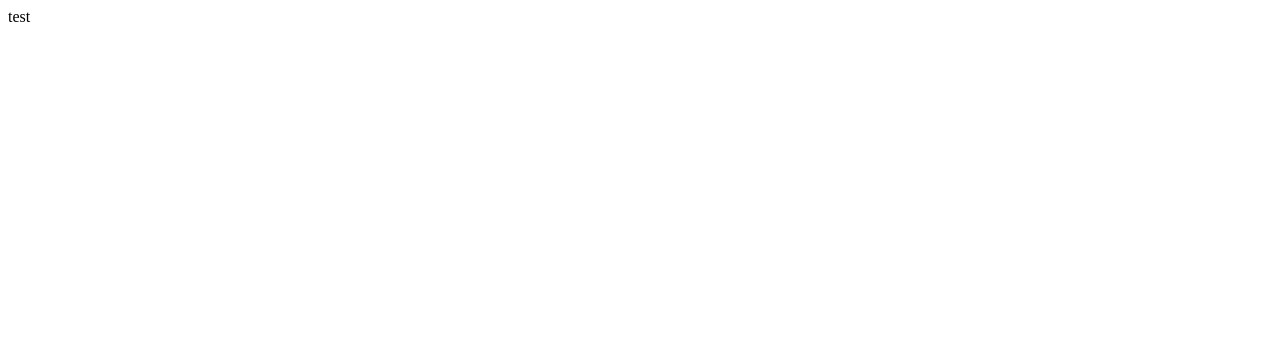
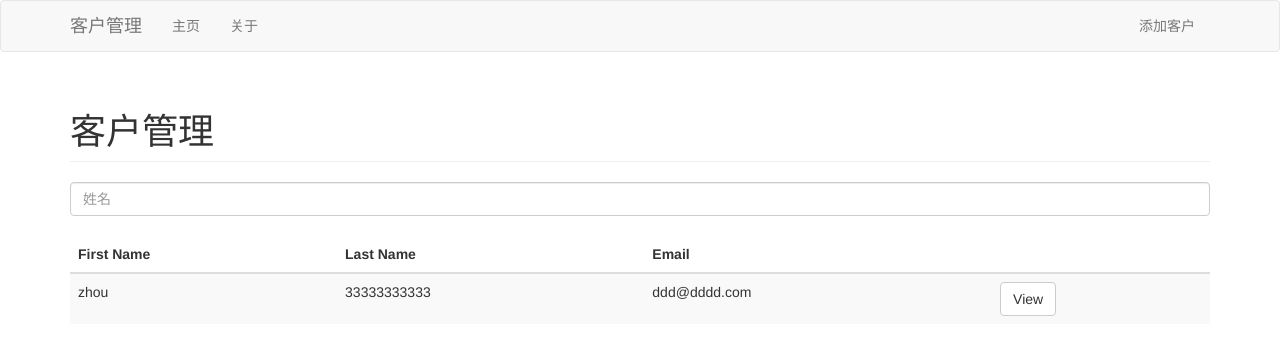
Before and after one commit to dogezhou/vue-customers, a Vue app: page / in a window 1280 px wide. Shown: the top 354 px of the page. Built offline with nearby package versions, Linux system fonts and the light colour scheme.

Commit message:
add customers list

```diff
--- a/index.html
+++ b/index.html
@@ -3,10 +3,13 @@
   <head>
     <meta charset="utf-8">
     <meta name="viewport" content="width=device-width,initial-scale=1.0">
-    <title>vcustomers</title>
+    <title>客户管理</title>
+    <link rel="stylesheet" href="https://cdn.bootcss.com/bootstrap/3.3.7/css/bootstrap.min.css" integrity="sha384-BVYiiSIFeK1dGmJRAkycuHAHRg32OmUcww7on3RYdg4Va+PmSTsz/K68vbdEjh4u" crossorigin="anonymous">
   </head>
   <body>
     <div id="app"></div>
     <!-- built files will be auto injected -->
+    <script src="https://cdn.bootcss.com/jquery/3.3.1/jquery.min.js"></script>
+    <script src="https://cdn.bootcss.com/bootstrap/3.3.7/js/bootstrap.min.js" integrity="sha384-Tc5IQib027qvyjSMfHjOMaLkfuWVxZxUPnCJA7l2mCWNIpG9mGCD8wGNIcPD7Txa" crossorigin="anonymous"></script>
   </body>
 </html>
--- a/src/components/About.vue
+++ b/src/components/About.vue
@@ -1,5 +1,6 @@
 <template>
-  <div class="about">
+  <div class="about container">
+    <h1 class="page-header">关于</h1>
   </div>
 </template>
 
--- a/src/components/Customers.vue
+++ b/src/components/Customers.vue
@@ -1,5 +1,26 @@
 <template>
-  <div class="customers">
+  <div class="customers container">
+    <h1 class="page-header">客户管理</h1>
+    <input class="form-control" placeholder="姓名" v-model="filterInput">
+    <br />
+    <table class="table table-striped">
+        <thead>
+          <tr>
+            <th>First Name</th>
+            <th>Last Name</th>
+            <th>Email</th>
+            <th></th>
+          </tr>
+        </thead>
+        <tbody>
+          <tr :key="customer.id" v-for="customer in filterBy(customers, filterInput)">
+            <td>{{customer.name}}</td>
+            <td>{{customer.phone}}</td>
+            <td>{{customer.email}}</td>
+            <td><router-link class="btn btn-default" v-bind:to="'/customer/'+customer.id">View</router-link></td>
+          </tr>
+        </tbody>
+    </table>
   </div>
 </template>
 
@@ -8,7 +29,30 @@ export default {
   name: 'customers',
   data () {
     return {
+      customers: [],
+      filterInput: ''
     }
+  },
+  methods: {
+    fetchCustomers () {
+      this.customers = [
+        {
+          id: 2,
+          name: 'zhou',
+          phone: 33333333333,
+          email: 'ddd@dddd.com'
+        }
+      ]
+    },
+    filterBy (list, value) {
+      value = value.charAt(0).toUpperCase() + value.slice(1)
+      return list.filter(function (customer) {
+        return customer.name.indexOf(value) > -1
+      })
+    }
+  },
+  created () {
+    this.fetchCustomers()
   }
 }
 </script>
--- a/src/main.js
+++ b/src/main.js
@@ -1,13 +1,51 @@
 // The Vue build version to load with the `import` command
 // (runtime-only or standalone) has been set in webpack.base.conf with an alias.
 import Vue from 'vue'
-import App from './App'
+import VueRouter from 'vue-router'
+import Customers from './components/Customers'
+import About from './components/About'
 
 Vue.config.productionTip = false
 
+Vue.use(VueRouter)
+
+const router = new VueRouter({
+  mode: 'history',
+  base: __dirname,
+  routes: [
+    {path: '/', component: Customers},
+    {path: '/about', component: About}
+  ]
+})
+
 /* eslint-disable no-new */
 new Vue({
-  el: '#app',
-  components: { App },
-  template: '<App/>'
-})
+  router,
+  template: `
+    <div id="app">
+      <nav class="navbar navbar-default">
+      <div class="container">
+        <div class="navbar-header">
+          <button type="button" class="navbar-toggle collapsed" data-toggle="collapse" data-target="#navbar" aria-expanded="false" aria-controls="navbar">
+            <span class="sr-only">Toggle navigation</span>
+            <span class="icon-bar"></span>
+            <span class="icon-bar"></span>
+            <span class="icon-bar"></span>
+          </button>
+          <a class="navbar-brand" href="/">客户管理</a>
+        </div>
+        <div id="navbar" class="collapse navbar-collapse">
+          <ul class="nav navbar-nav">
+            <li><router-link to="/">主页</router-link></li>
+            <li><router-link to="/about">关于</router-link></li>
+          </ul>
+          <ul class="nav navbar-nav navbar-right">
+            <li><router-link to="/add">添加客户</router-link></li>
+          </ul>
+        </div><!--/.nav-collapse -->
+      </div>
+    </nav>
+      <router-view></router-view>
+    </div>
+  `
+}).$mount('#app')
```
